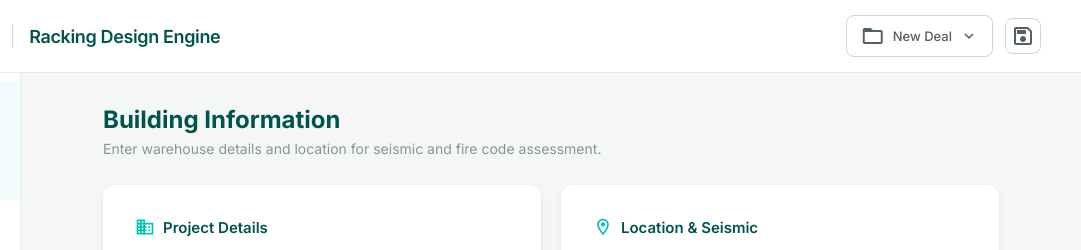
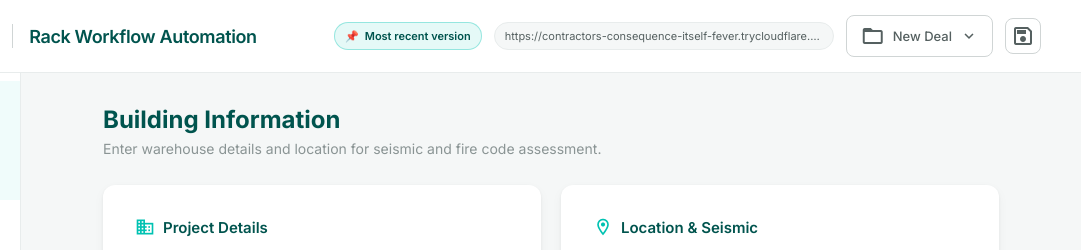
Before and after one commit to elliswerner4/abc, a plain HTML site: page static/index.html in a window 1280 px wide. Shown: the top 250 px of the page, 199-1280 px from the left. Drawn offline with Linux system fonts and the light colour scheme.

Commit message:
Sync Codex UI updates into racking-bom-tool

```diff
--- a/static/app.js
+++ b/static/app.js
@@ -5,6 +5,13 @@
 
   let currentStep = 0;
   const totalSteps = 6;
+  const DEFAULT_API_BASE_URL = 'https://contractors-consequence-itself-fever.trycloudflare.com'; // most recent backend
+  const API_BASE_URL = (window.__API_BASE_URL__ || DEFAULT_API_BASE_URL).replace(/\/$/, '');
+
+  function apiUrl(path) {
+    return API_BASE_URL + path;
+  }
+
 
   // ═══ Wizard Navigation ═══
   window.goToStep = function(step) {
@@ -39,6 +46,16 @@
   // Initialize on load
   document.addEventListener('DOMContentLoaded', () => {
     goToStep(0);
+    const badge = document.getElementById('apiEndpointBadge');
+    if (badge) {
+      badge.textContent = API_BASE_URL;
+      badge.href = API_BASE_URL;
+    }
+
+    const mostRecentVersionLink = document.getElementById('mostRecentVersionLink');
+    if (mostRecentVersionLink) {
+      mostRecentVersionLink.href = API_BASE_URL;
+    }
   });
 
   // ═══ Deal Save/Load ═══
@@ -118,7 +135,7 @@
     btn.disabled = true;
     btn.innerHTML = '<span class="material-icons-outlined" style="animation:spin 0.7s linear infinite">refresh</span> Looking up...';
     try {
-      const resp = await fetch('/api/seismic?address=' + encodeURIComponent(addr));
+      const resp = await fetch(apiUrl('/api/seismic?address=') + encodeURIComponent(addr));
       const json = await resp.json();
       if (json.status === 'ok' && json.data) {
         const d = json.data;
@@ -168,7 +185,7 @@
         new_or_used: document.getElementById('newOrUsed')?.value || 'new',
       };
       const addr = document.getElementById('address')?.value || '';
-      const resp = await fetch('/api/design', {
+      const resp = await fetch(apiUrl('/api/design'), {
         method: 'POST',
         headers: { 'Content-Type': 'application/json' },
         body: JSON.stringify({
@@ -218,7 +235,7 @@
     const btn = document.getElementById('downloadXlsxBtn');
     btn.disabled = true;
     try {
-      const resp = await fetch('/api/generate-xlsx', {
+      const resp = await fetch(apiUrl('/api/generate-xlsx'), {
         method: 'POST',
         headers: { 'Content-Type': 'application/json' },
         body: JSON.stringify({
--- a/static/index.html
+++ b/static/index.html
@@ -3,7 +3,7 @@
 <head>
   <meta charset="UTF-8">
   <meta name="viewport" content="width=device-width, initial-scale=1.0">
-  <title>Prologis Racking Design Engine</title>
+  <title>Rack Workflow Automation</title>
   <link rel="preconnect" href="https://fonts.googleapis.com">
   <link href="https://fonts.googleapis.com/css2?family=Inter:wght@300;400;500;600;700;800&display=swap" rel="stylesheet">
   <link href="https://fonts.googleapis.com/icon?family=Material+Icons+Outlined" rel="stylesheet">
@@ -18,10 +18,12 @@
         <img src="/assets/prologis-logo.png" alt="Prologis" class="logo" onerror="this.style.display='none'">
         <div class="header-divider"></div>
         <div class="header-title">
-          <h1>Racking Design Engine</h1>
+          <h1>Rack Workflow Automation</h1>
         </div>
       </div>
       <div class="header-right">
+        <a class="version-link pinned" id="mostRecentVersionLink" title="Open most recent version" target="_blank" rel="noopener noreferrer">Most recent version</a>
+        <a class="api-endpoint" id="apiEndpointBadge" title="Open API endpoint" target="_blank" rel="noopener noreferrer"></a>
         <div class="deal-selector" id="dealSelector">
           <button class="btn-ghost" id="dealMenuBtn" onclick="toggleDealMenu()">
             <span class="material-icons-outlined">folder_open</span>
--- a/static/style.css
+++ b/static/style.css
@@ -615,6 +615,44 @@ body {
   gap: 12px;
   margin-left: auto;
 }
+.version-link {
+  font-size: 11px;
+  font-weight: 600;
+  color: var(--teal-dark);
+  text-decoration: none;
+  border: 1px solid rgba(0, 194, 178, 0.35);
+  background: rgba(0, 194, 178, 0.1);
+  border-radius: 999px;
+  padding: 6px 10px;
+  white-space: nowrap;
+  transition: var(--transition);
+}
+.version-link:hover {
+  border-color: var(--seafoam);
+  background: rgba(0, 194, 178, 0.18);
+}
+.version-link.pinned::before {
+  content: "📌";
+  margin-right: 6px;
+}
+.api-endpoint {
+  font-size: 11px;
+  color: var(--gray-600);
+  text-decoration: none;
+  background: var(--gray-bg);
+  border: 1px solid var(--gray-100);
+  border-radius: 999px;
+  padding: 6px 10px;
+  max-width: 340px;
+  overflow: hidden;
+  text-overflow: ellipsis;
+  white-space: nowrap;
+  transition: var(--transition);
+}
+.api-endpoint:hover {
+  color: var(--teal-dark);
+  border-color: var(--seafoam);
+}
 .header-divider {
   width: 1px;
   height: 24px;
```
